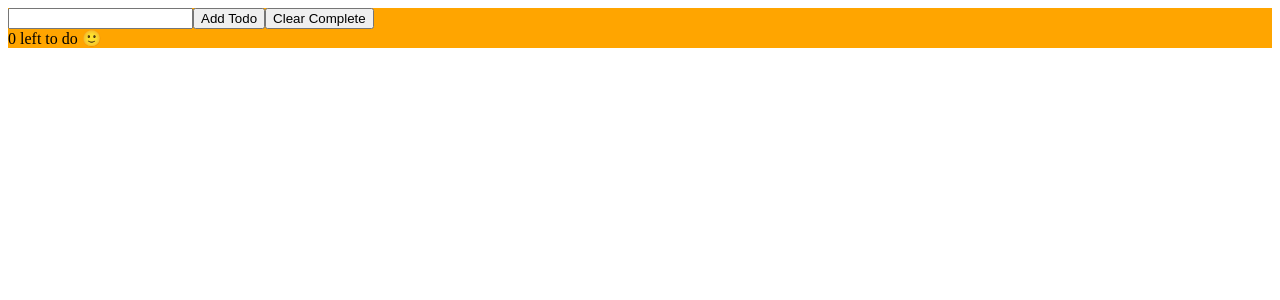
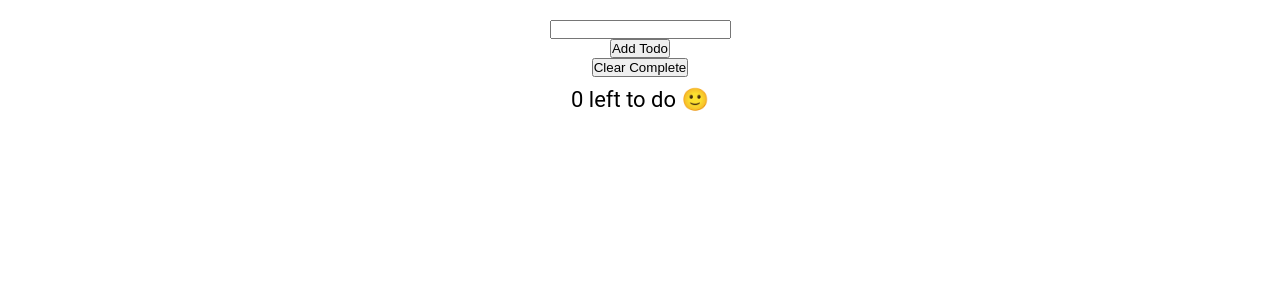
Before and after one commit to vincentpalomo/react-todo-sample, a React (Create React App) app: page / in a window 1280 px wide. Shown: the top 300 px of the page. Built offline with nearby package versions, Linux system fonts and the light colour scheme.

Commit message:
added index css and a few styling for the todo list

```diff
--- a/public/index.html
+++ b/public/index.html
@@ -24,7 +24,7 @@
       work correctly both with client-side routing and a non-root public URL.
       Learn how to configure a non-root public URL by running `npm run build`.
     -->
-    <title>React App</title>
+    <title>React TODO App</title>
   </head>
   <body>
     <noscript>You need to enable JavaScript to run this app.</noscript>
--- a/src/App.js
+++ b/src/App.js
@@ -38,12 +38,9 @@
     setTodos(newTodos)
   }
 
-
   return (
     <>
-      <div style={{
-        background: 'orange'
-      }}>
+      <div className='todolist'>
         <TodoList todos={todos} toggleTodo={toggleTodo} />
         <input ref={todoNameRef} type="text" />
         <button onClick={handleAddTodo}>Add Todo</button>
--- /dev/null
+++ b/src/index.css
@@ -0,0 +1,70 @@
+* {
+    margin: 0;
+    padding: 0;
+    box-sizing: border-box;
+  }
+
+  html {
+    font-size: 22px;
+  }
+
+  body {
+    min-height: 100vh;
+    font-family: 'Roboto', 'Oxygen',
+      'Ubuntu', 'Cantarell', 'Fira Sans', 'Droid Sans', 'Helvetica Neue',
+      sans-serif;
+    -webkit-font-smoothing: antialiased;
+    -moz-osx-font-smoothing: grayscale;
+  }
+
+  .App {
+    display: flex;
+    flex-direction: column;
+    justify-content: center;
+    align-items: center;
+    height: 100vh;
+    width: 100%;
+    max-width: 500px;
+    border: 1px solid mediumblue;
+    margin: auto;
+  }
+
+  header {
+    width: 100%;
+    padding: 0 0.25em;
+    background-color: mediumblue;
+    color: aliceblue;
+    display: flex;
+    justify-content: space-between;
+    align-items: center;
+  }
+
+  main {
+    width: 100%;
+    display: flex;
+    flex-direction: column;
+    flex-grow: 1;
+    justify-content: center;
+    align-items: center;
+    overflow-y: auto;
+  }
+
+  footer {
+    width: 100%;
+    padding: 0.25em;
+    background-color: mediumblue;
+    color: aliceblue;
+    display: grid;
+    place-content: center;
+  }
+
+  div {
+    padding-top: 10px;
+    width: 100%;
+    display: flex;
+    flex-direction: column;
+    flex-grow: 1;
+    justify-content: center;
+    align-items: center;
+    overflow-y: auto;
+  }
--- a/src/index.js
+++ b/src/index.js
@@ -1,6 +1,7 @@
 import React from 'react';
 import ReactDOM from 'react-dom/client';
 import App from './App';
+import './index.css';
 
 
 const root = ReactDOM.createRoot(document.getElementById('root'));
```
